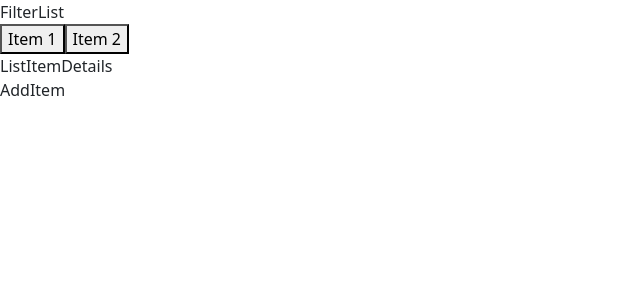
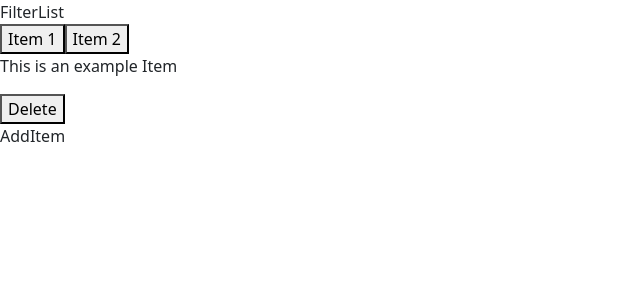
Before and after one commit to mickelson-classroom/list-detail-site-garv5014, a React (Create React App) app in the folder list-details/: page / in a window 1280 px wide. Shown: the top 300 px of the page, without its empty margins (0-640 px from the left). Built offline with nearby package versions, Linux system fonts and the light colour scheme.

Commit message:
add the outline for the delete and click list item button

```diff
--- a/list-details/src/components/ItemsList.tsx
+++ b/list-details/src/components/ItemsList.tsx
@@ -1,12 +1,11 @@
-import React from "react";
 import IListItem from "../interfaces/IListItem";
 
-export const ItemsList = (props: { list: IListItem[]; }) => {
+export const ItemsList = (props: { list: IListItem[]; handleClick(): void }) => {
 
   return (
     <div>
       {props.list.map((item:IListItem) => (
-        <button key={item.id}>{item.name}</button>
+        <button key={item.id} onClick={props.handleClick}>{item.name}</button>
       ))}
     </div>
   );
--- a/list-details/src/components/ListItemDetails.tsx
+++ b/list-details/src/components/ListItemDetails.tsx
@@ -1,9 +1,15 @@
-import React from 'react'
+import IListItem from "../interfaces/IListItem";
 
-export const ListItemDetails = () => {
+export const ListItemDetails = (props: {list: IListItem[], targetIndex: number; handleDelete():void}) => {
   return (
-    <div>ListItemDetails</div>
+  <>
+    <p>
+        {props.list[props.targetIndex].details}
+    </p>
+    <button onClick={props.handleDelete}>Delete</button>
+  </>
     // takes in the list and and index and displays the details of the item at that index
+    // there is a button that will delete the item at that index
 
   )
 }
--- a/list-details/src/components/MasterList.tsx
+++ b/list-details/src/components/MasterList.tsx
@@ -7,12 +7,18 @@ import { AddItem } from "./AddItem";
 export const MasterList = () => {
   let items = [ { id: 1, name: "Item 1" , details: "This is an example Item"}, { id: 2, name: "Item 2", details: "This is an example Item" } ];
 
+  const [listIndex, setListIndex] = React.useState(0);
 
+  const handleListClick = () => {}
+
+  const handleDelete = () => {}
+  // the onclick event from the list item sends back target index for the details
+  // the onclick/delete event from the details the item at the index.
   return (
     <>
       <FilterList />
-      <ItemsList list={items} />
-      <ListItemDetails />
+      <ItemsList list={items} handleClick={handleListClick} />
+      <ListItemDetails list={items} targetIndex={listIndex} handleDelete={handleListClick}/>
       <AddItem />
     </>
   );
```
